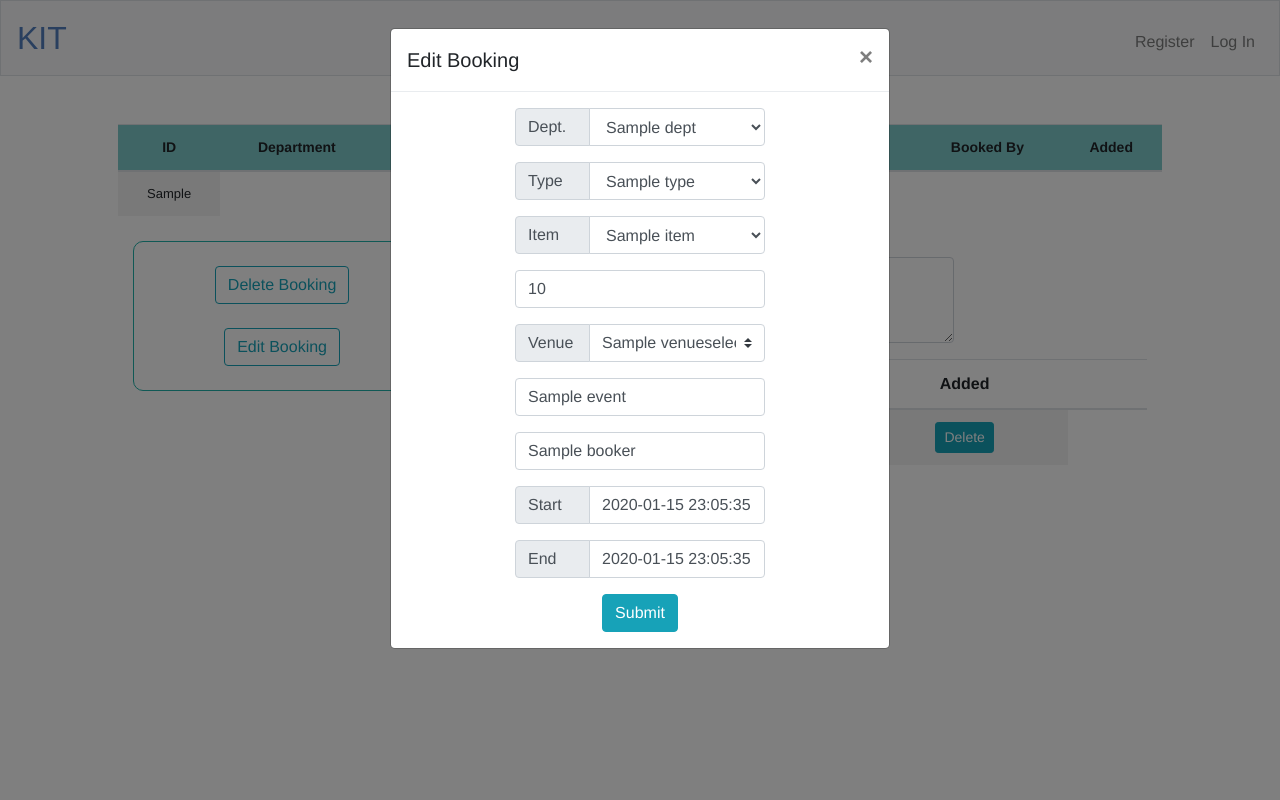
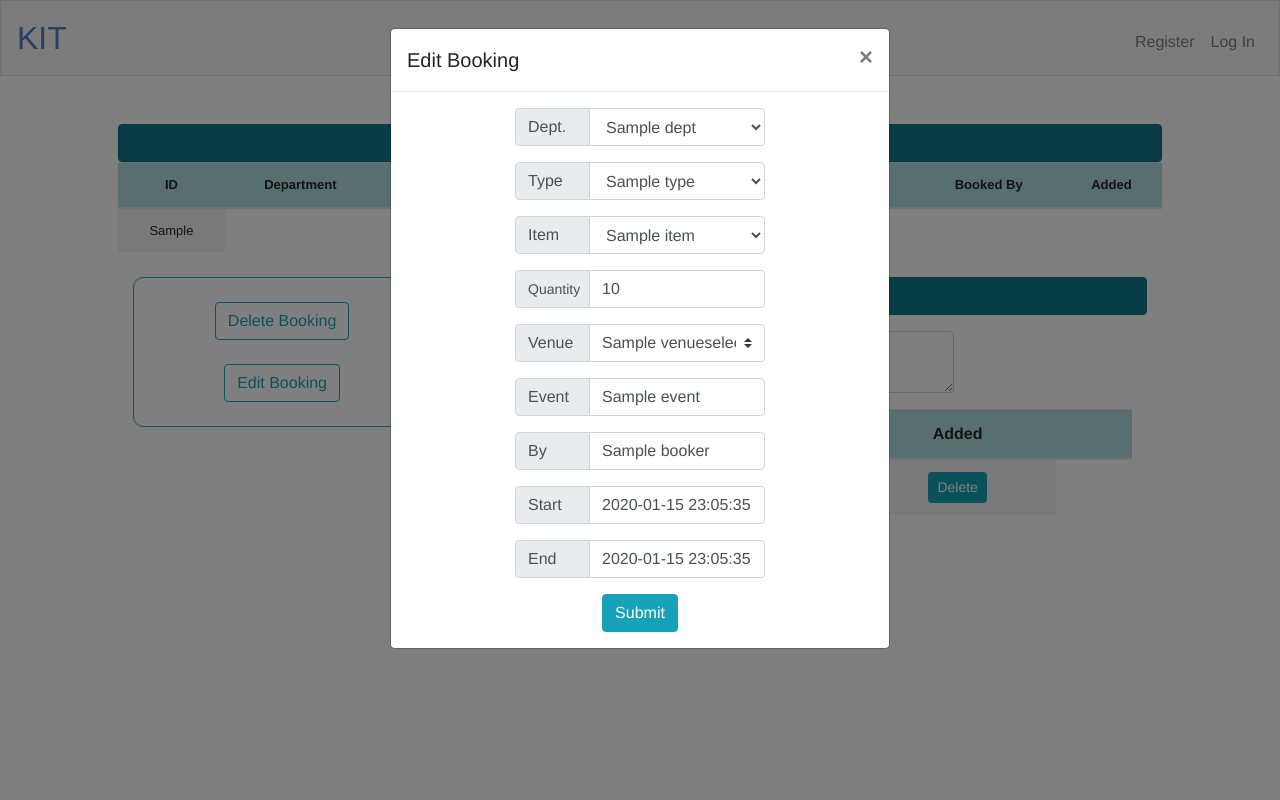
Before and after one commit to Kazbags/kit, a Python web app: template templates/bookinginfo.html in a window 1280 px wide, after a click on "Edit Booking". Run offline with Jinja, Linux system fonts and the light colour scheme; the template is opened without the code that fills it: most values are stand-ins (such as "Sample title", 1, 10 or a date in 2020); some libraries are stand-ins or nearby versions.

Commit message:
pushing to heroku

```diff
--- a/templates/bookinginfo.html
+++ b/templates/bookinginfo.html
@@ -48,9 +48,13 @@ $(document).ready(function(){
 
 {% block main %}
 <!-- Booking info -->
-<table class="table table-striped tablemobile">
-        <thead style="background-color:rgba(0, 150, 150, 0.5)">
-            <tr style="font-size:14px">
+<div class="dropdown show">
+  <a class="btn btn-info dropdown-toggle" style="width:100%" href="#" role="button" id="booking" data-toggle="dropdown" aria-haspopup="true" aria-expanded="false">
+    Booking
+  </a>
+<table class="table table-striped tablemobile" id="bookingtable">
+        <thead style="background-color:rgba(0, 150, 150, 0.3)">
+            <tr style="font-size:13px">
                 <th>ID</th>
                 <th>Department</th>
                 <th>Quantity</th>
@@ -71,12 +75,12 @@ $(document).ready(function(){
                 </tr>
         </tbody>
     </table>
-
+</div>
 
 <!-- Edit/Delete -->
 <div class="row">
 <div class="col">
-  <div class="roundbox">
+  <div class="mb-3 roundbox">
 
   <form action="/delete/{{ bookid }}" method="post">
   <button type="submit" name="delete" onclick="return confirm('Are you Sure?')" class="mt-4 mb-4 btn btn-outline-info">Delete Booking</button>
@@ -137,8 +141,11 @@ $(document).ready(function(){
             </div>
 
           <!-- How many -->
-          <div class="form-group">
-          <input autocomplete="off" class="form-control" name="howmany" spellcheck="true" placeholder="How Many?" style="width:250px" value="{{ quantity }}" type="text" text-align="center">
+          <div class="input-group mb-3" style="width:250px">
+            <div class="input-group-prepend">
+              <label class="input-group-text" for="inputGroupSelect01" style="font-size:14px">Quantity</label>
+            </div>
+          <input autocomplete="off" class="form-control" name="howmany" spellcheck="true" placeholder="How Many?" value="{{ quantity }}" type="text" text-align="center">
           </div>
 
           <!-- venue -->
@@ -157,12 +164,18 @@ $(document).ready(function(){
             </select>
           </div>
           <!-- Event -->
-          <div class="form-group">
-          <input autocomplete="off" class="form-control" name="event" spellcheck="true" placeholder="Event" value="{{ event }}" style="width:250px" type="text">
+          <div class="input-group mb-3" style="width:250px">
+            <div class="input-group-prepend">
+              <label class="input-group-text" for="inputGroupSelect01">Event</label>
+            </div>
+          <input autocomplete="off" class="form-control" name="event" spellcheck="true" placeholder="Event" value="{{ event }}"  type="text">
           </div>
           <!-- Booker -->
-          <div class="form-group">
-          <input autocomplete="off" class="form-control" name="booker" spellcheck="true" placeholder="Booked by" value="{{ booker }}" style="width:250px" type="text">
+          <div class="input-group mb-3" style="width:250px">
+            <div class="input-group-prepend">
+              <label class="input-group-text" for="inputGroupSelect01">By</label>
+            </div>
+          <input autocomplete="off" class="form-control" name="booker" spellcheck="true" placeholder="Booked by" value="{{ booker }}" type="text">
           </div>
 
           <!-- Start date picker -->
@@ -194,16 +207,21 @@ $(document).ready(function(){
       <div class="mt-0 mb-4 row align-items-center">
 
       <!-- Add note -->
+      <div class="dropdown show" style="flex:100%">
+        <a class="btn btn-info dropdown-toggle" style="width:100%" href="#" role="button" id="notes" data-toggle="dropdown" aria-haspopup="true" aria-expanded="false">
+          Notes
+        </a>
+        <div class="container" id="notestable">
       <form action="/bookinginfo/{{ bookid }}" method="post">
         <div class="input-group mt-3 mb-3" style="width:300px">
           <div class="input-group-prepend">
             <button id="notesubmit" class="btn btn-outline-info" style="width:75px" type="submit">Add</button>
-    <textarea class="form-control" id="notetext" rows="3" autocomplete="off" name="note" spellcheck="true" placeholder="Add note" style="width:225px" type="text" text-align="center"></textarea>
+    <textarea class="form-control" id="notetext" rows="2" autocomplete="off" name="note" spellcheck="true" placeholder="Add note" style="width:225px" type="text" text-align="center"></textarea>
   </div>
   </form>
   </div>
     <table class="table table-striped tablemobile">
-            <thead>
+            <thead style="background-color:rgba(0, 150, 150, 0.3)">
                 <tr>
                     <th hidden>id</th>
                     <th>Notes</th>
@@ -225,6 +243,8 @@ $(document).ready(function(){
                     {% endfor %}
             </tbody>
         </table>
+        </div>
+        </div>
 </div>
 
 
@@ -263,4 +283,34 @@ $(document).ready(function(){
       })
 </script>
 
+<script>
+var button = document.getElementById('booking'); // Assumes element with id='button'
+
+button.onclick = function() {
+    var div = document.getElementById('bookingtable');
+    if (div.style.display !== 'none') {
+        div.style.display = 'none';
+    }
+    else {
+        div.style.display = 'table';
+
+    }
+};
+</script>
+
+<script>
+var button = document.getElementById('notes'); // Assumes element with id='button'
+
+button.onclick = function() {
+    var div = document.getElementById('notestable');
+    if (div.style.display !== 'none') {
+        div.style.display = 'none';
+    }
+    else {
+        div.style.display = 'table';
+
+    }
+};
+</script>
+
 {% endblock %}
```
Also changed, not shown: templates/asset.html (+6 -6 lines).
